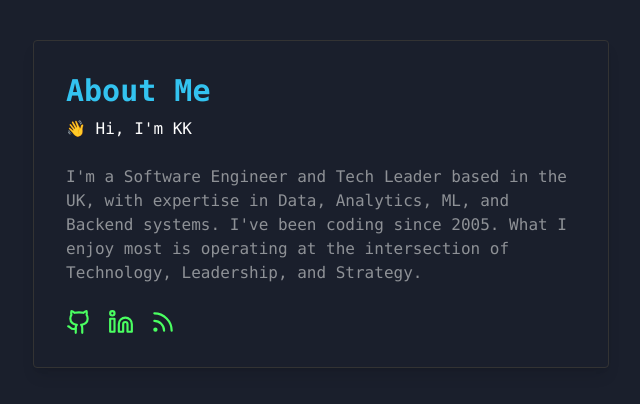
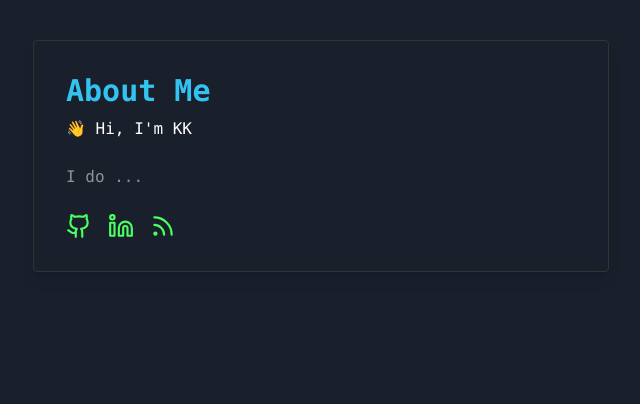
Before and after one commit to kannandreams/kannandreams.github.io, a React (Vite) app: page /about in a window 1280 px wide. Shown: the top 404 px of the page, without its empty margins (319-959 px from the left). Built offline with nearby package versions, Linux system fonts and the light colour scheme.

Commit message:
Reverted to commit c6b282f59a3f4d760062994c3c68d5ef6020c747

```diff
--- a/src/components/VimAbout.tsx
+++ b/src/components/VimAbout.tsx
@@ -2,8 +2,7 @@
 import React from "react";
 
 // Brief introduction with updated content
-const intro = `👋 Hi, I'm Kannan Kalidasan — you can call me KK.`
-
+const intro = `👋 Hi`
 const VimAbout: React.FC = () => {
   return (
     <div
@@ -12,11 +11,7 @@ const VimAbout: React.FC = () => {
         minHeight: 28,
       }}
     >
-      <h2 className="text-terminal-accent text-xl mb-2 font-bold block">About Me</h2>
       <span className="text-white text-[1rem] font-semibold">{intro}</span>
-      <p className="mt-2 text-terminal-muted">
-        I'm a Software Engineer and Tech Leader based in the UK, with expertise in Data, Analytics, ML, and Backend systems.
-      </p>
     </div>
   );
 };
--- a/src/components/VimHelp.tsx
+++ b/src/components/VimHelp.tsx
@@ -41,7 +41,7 @@ const VimHelp: React.FC<{
     <div className="vim-help animate-fade-in text-stone-300">
       {activeSection === "about" ? (
         <div className="bg-transparent p-3 rounded mb-3">
-          <h2 className="text-terminal-accent text-xl mb-2 inline-block font-bold">About Me</h2>
+          <h2 className="text-terminal-accent text-xl mb-2">About Me</h2>
           <p className="text-stone-300 text-base">
             👋 Hi, I'm Kannan Kalidasan — you can call me <i>KK</i>. <br></br>
 
--- a/src/pages/About.tsx
+++ b/src/pages/About.tsx
@@ -10,13 +10,12 @@ const About = () => {
   return (
     <div className="min-h-screen bg-terminal-background text-terminal-foreground py-10 px-4 flex justify-center items-start">
       <div className="max-w-xl w-full bg-terminal paper rounded-lg shadow-lg p-8 border border-terminal-border">
-        <h1 className="text-3xl font-bold mb-2 text-terminal-accent block">About Me</h1>
+        <h1 className="text-3xl font-bold mb-2 text-terminal-accent">About Me</h1>
         <p className="text-base text-white mb-6">
           👋 Hi, I'm KK
         </p>
         <p className="text-terminal-muted mb-4">
-          I'm a Software Engineer and Tech Leader based in the UK, with expertise in Data, Analytics, ML, and Backend systems. I've been coding since 2005.
-          What I enjoy most is operating at the intersection of Technology, Leadership, and Strategy.
+          I do ...
         </p>
         <div className="flex items-center space-x-4 mt-6">
           <a href={GITHUB_URL} aria-label="GitHub" target="_blank" rel="noopener noreferrer">
```
